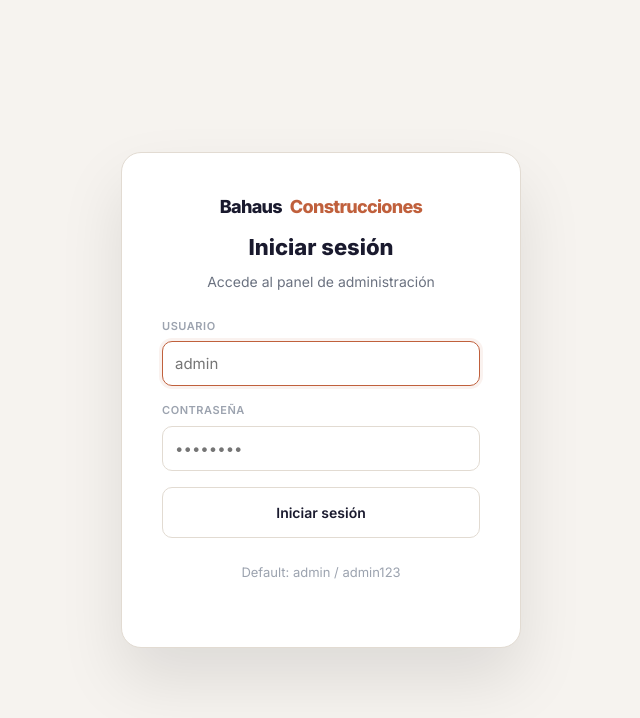
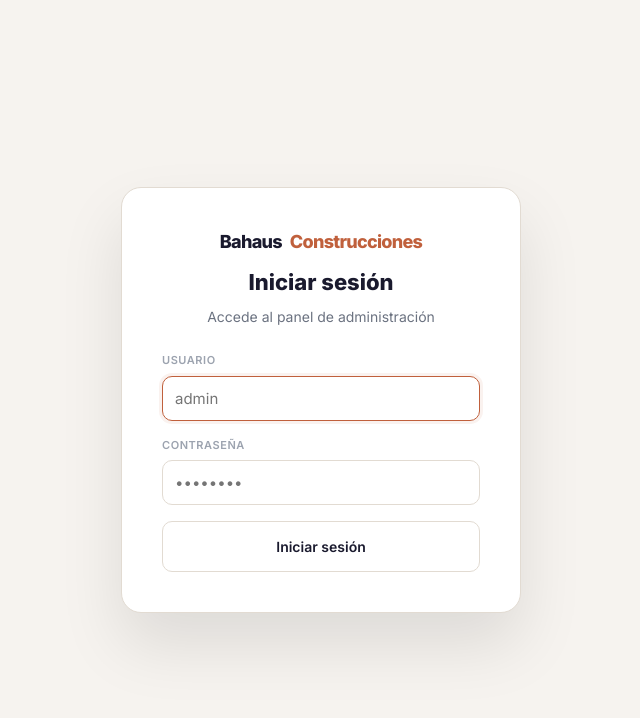
Before and after one commit to JuanMalaver1511/bahausconstrucciones, a React (Vite) app: page /admin/login in a window 1280 px wide. Shown: the top 718 px of the page, without its empty margins (319-959 px from the left). Built offline with nearby package versions, Linux system fonts and the light colour scheme.

Commit message:
Elimina el texto de ejemplo de usuario y contraseña en la página de inicio de sesión del administrador.

```diff
--- a/src/pages/AdminLogin.jsx
+++ b/src/pages/AdminLogin.jsx
@@ -67,9 +67,6 @@ export default function AdminLogin() {
           </button>
         </form>
 
-        <p style={{ textAlign: 'center', marginTop: '1.5rem', fontSize: '0.8125rem', color: 'var(--text-muted)' }}>
-          Default: admin / admin123
-        </p>
       </div>
     </div>
   )
```
